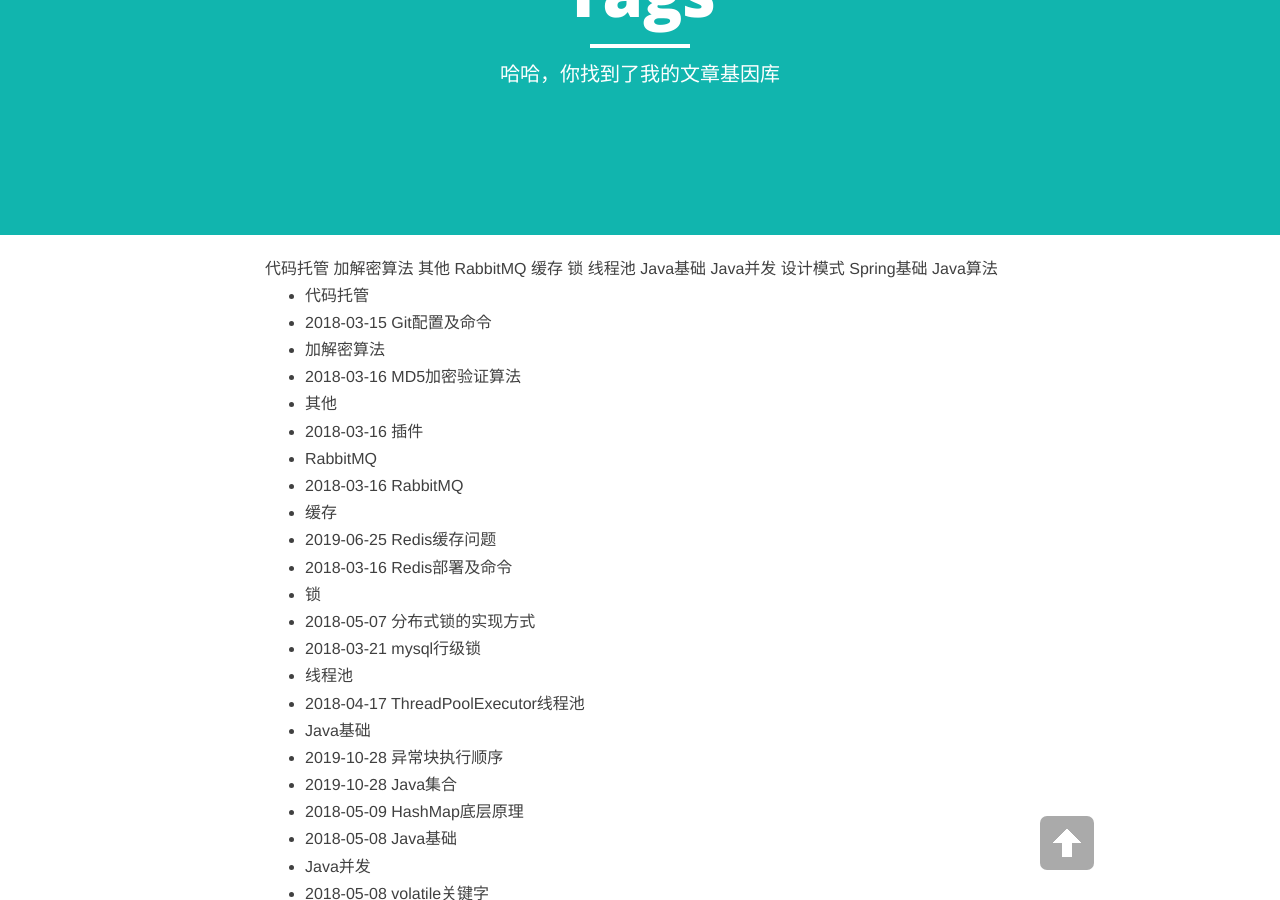
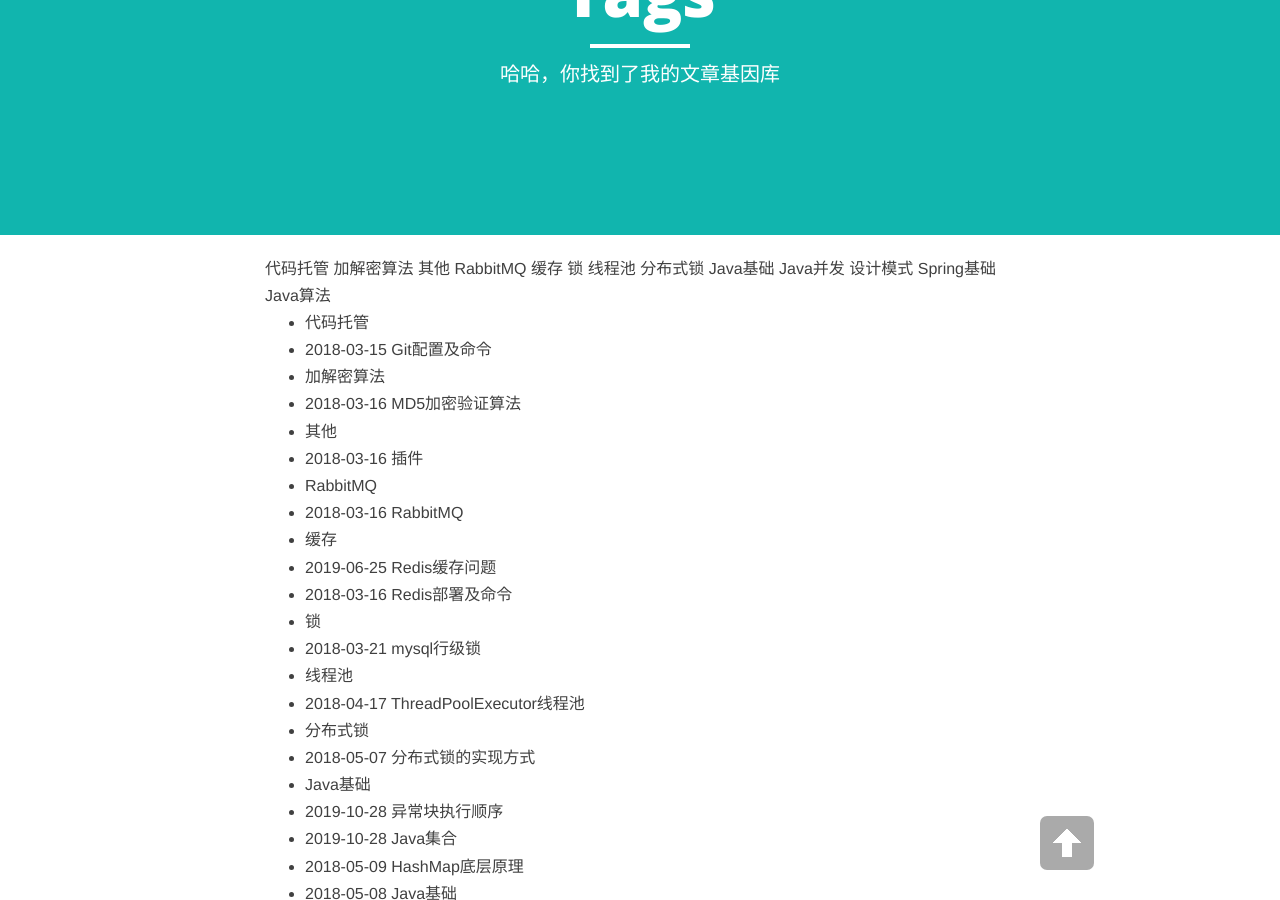
Before and after one commit to ZhouJianBoPro/ZhouJianBoPro.github.io, a Jekyll site: the page built from tags.md, in a window 1280 px wide and 900 px high, scrolled down 193 px. Built offline with Jekyll 4.4.1, drawn with Linux system fonts in a browser that asks for light colours; nearby versions of some CDN libraries; library files that are not in the unit come from our copies.

Commit message:
提交五

```diff
--- a/_posts/2018-05-07-distribute-lock.md
+++ b/_posts/2018-05-07-distribute-lock.md
@@ -2,7 +2,7 @@
 layout: post
 title: 分布式锁的实现方式
 date: 2018-05-07
-tags: [锁]
+tags: [分布式锁]
 ---
 
 **分布式疼点**
```
